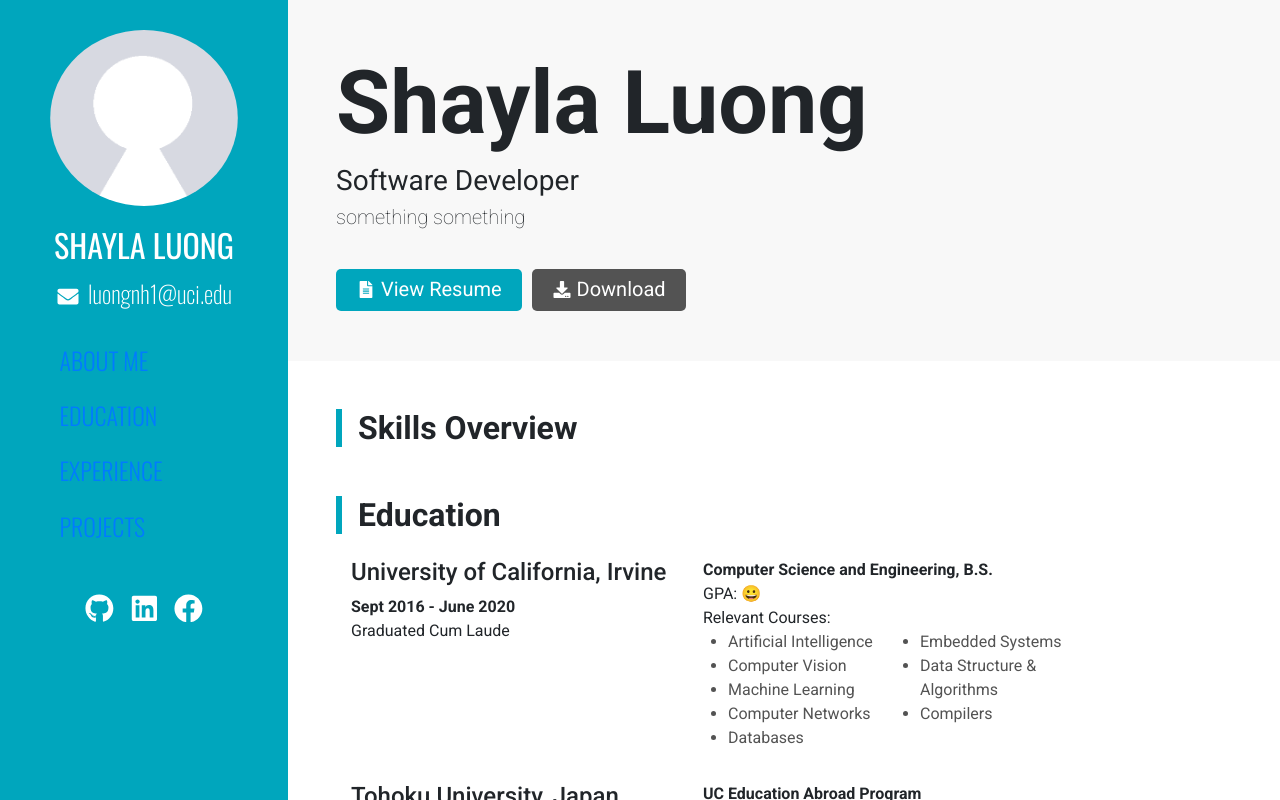
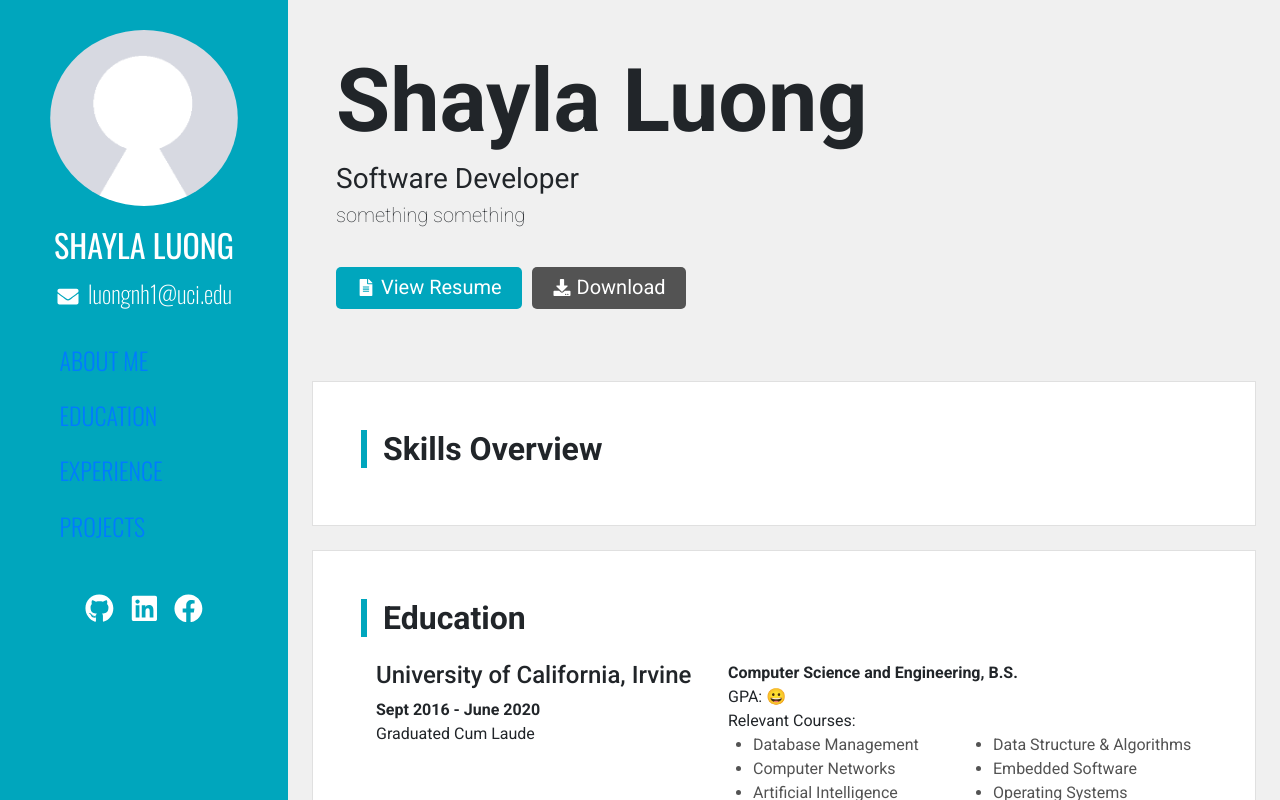
Before and after one commit to sluong-wf/sluong, a React (Create React App) app: page / in a window 1280 px wide. Shown: the top 800 px of the page. Built offline with nearby package versions, Linux system fonts and the light colour scheme.

Commit message:
modified styling for content sections

```diff
--- a/src/components/Education.js
+++ b/src/components/Education.js
@@ -20,18 +20,19 @@ class Education extends React.Component {
                             <div className="row">
                                 <div className="col course-list">
                                     <ul>
+                                        <li>Database Management</li>
+                                        <li>Computer Networks</li>
                                         <li>Artificial Intelligence</li>
                                         <li>Computer Vision</li>
                                         <li>Machine Learning</li>
-                                        <li>Computer Networks</li>
-                                        <li>Databases</li>
+                                        <li>Compilers & Intepreter</li>
                                     </ul>
                                 </div>
                                 <div className="col course-list">
                                     <ul>
-                                        <li>Embedded Systems</li>
                                         <li>Data Structure & Algorithms</li>
-                                        <li>Compilers</li>
+                                        <li>Embedded Software</li>
+                                        <li>Operating Systems</li>
                                     </ul>
                                 </div>
                             </div>
@@ -44,7 +45,7 @@ class Education extends React.Component {
                         </Col>
                         <Col className="education-item-details">
                             <b style={{fontWeight:"bold"}}>UC Education Abroad Program</b> <br/>
-                            <b>Lab Research: Computer Vision</b>
+                            <b>Lab Research: High-speed projection mapping on dynamical surfaces using systems and algorithms optimized for vision processing.</b>
                         </Col>
                     </Row>
                 </Container>
--- a/src/components/Main.js
+++ b/src/components/Main.js
@@ -90,7 +90,7 @@ class Main extends React.Component {
                 </nav>
 
                 <div className="content">
-                    <div className="about-section content-section-container">
+                    <div className="about-section">
                         <Hero {...this.state.profile}/>
                         <div>
                             <ResumeModal />
@@ -110,6 +110,7 @@ class Main extends React.Component {
                     <Education ref={this.education} id="my-education"/>
                     <Experience ref={this.experience} id="my-experience"/>
                     <Projects ref={this.projects} id="my-projects"/>
+                    <footer style={{color:"lightgray", marginLeft:30}}>© SHAYLA LUONG | THANKS FOR VISITING!</footer>
                 </div>
             </Fragment>
         );
--- a/src/components/Modal.js
+++ b/src/components/Modal.js
@@ -19,11 +19,11 @@ function ResumeModal() {
 
 
         <Modal
-            size="lg"
+            size="xl"
             show={show}
             onHide={handleClose}>
             <Modal.Header closeButton>
-                <Modal.Title>Resume (Updated June 2020)</Modal.Title>
+                <Modal.Title>Resume <b style={{fontWeight:"normal", fontStyle:"italic"}}>(Updated July 2020)</b></Modal.Title>
             </Modal.Header>
             <Modal.Body><Image src={resume_img} fluid /></Modal.Body>
             <Modal.Footer>
--- a/src/index.css
+++ b/src/index.css
@@ -7,6 +7,7 @@
   --main-ligher:#00bed5;
   --main-darker:#007889;
   --dark-gray:#535353;
+  --light-gray:rgb(240, 240, 240);
 }
 
 body {
@@ -115,15 +116,14 @@ code {
 
 .content {
   height:100%;
-  background: rgb(255, 255, 255);
+  background: var(--light-gray);
   margin-left:18rem;
   font-family: 'Roboto', sans-serif;
 }
 
 .about-section {
-  background: rgb(248, 248, 248);
-  padding-top: 50px;
-  padding-bottom: 50px;
+  padding: 3rem;
+  max-width: 65rem !important;
 }
 
 .button {
@@ -155,9 +155,11 @@ code {
 }
 
 .content-section-container {
-  padding-left: 3rem;
-  padding-right: 3rem;
-  margin-bottom: 3rem;
+  background-color: white;
+  padding: 3rem;
+  margin: 1.5rem;
+  max-width: 65rem !important;
+  border: solid 1px rgb(224, 224, 224);
 }
 
 .section-title::before {
@@ -170,6 +172,7 @@ code {
   font-size: 2rem;
 }
 
+/* EDUCATION SECTION */
 .school-logo {
   width: 5rem;
   height: auto;
@@ -185,7 +188,7 @@ code {
 }
 
 .course-list {
-  max-width: 12rem !important;
+  max-width: 15rem !important;
   color: var(--dark-gray);
   font-weight: normal;
   padding: 0 !important;
```
